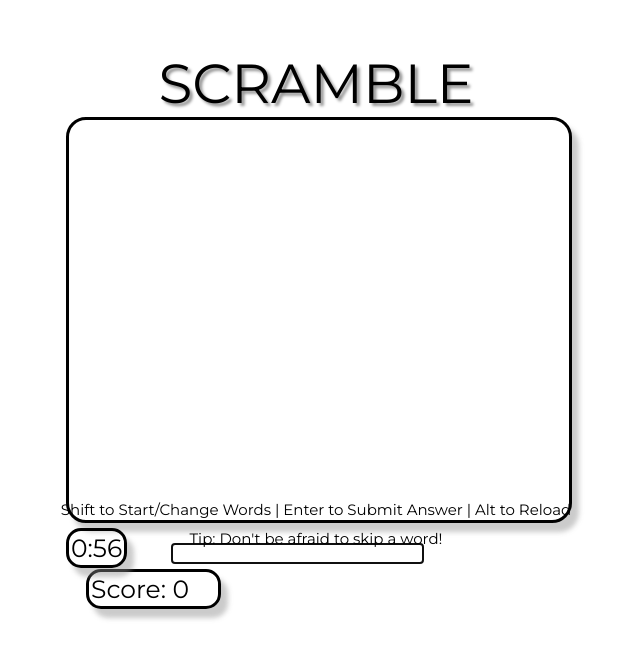
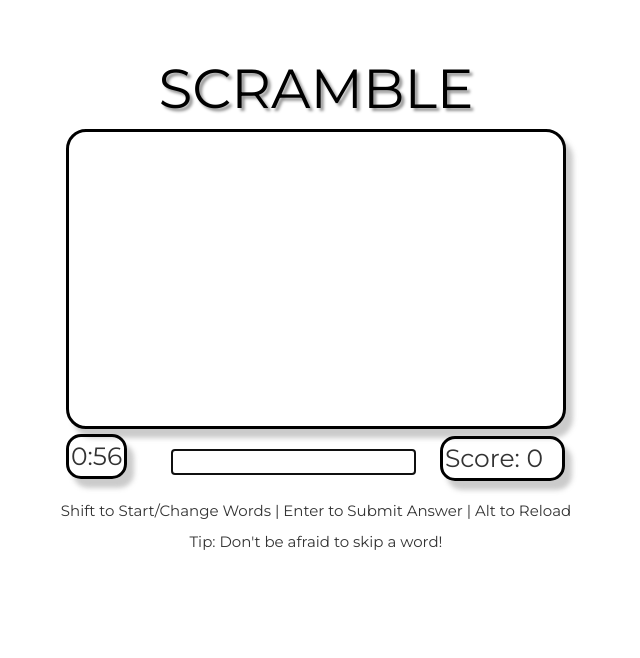
Before and after one commit to corbout/projectOne_Scramble, a plain HTML site: page index.html in a window 1280 px wide. Shown: the whole page, without its empty margins (324-964 px from the left). Drawn offline with nearby package versions, Linux system fonts and the light colour scheme.

Commit message:
fixed previous commit

```diff
--- a/index.html
+++ b/index.html
@@ -5,6 +5,7 @@
       <title>SCRAMBLE</title>
       <link rel="stylesheet" href="css/style.css">
       <script src="https://code.jquery.com/jquery-3.0.0.min.js"    integrity="sha256-JmvOoLtYsmqlsWxa7mDSLMwa6dZ9rrIdtrrVYRnDRH0=" crossorigin="anonymous"></script>
+      <link rel="stylesheet" href="https://maxcdn.bootstrapcdn.com/bootstrap/3.3.6/css/bootstrap.min.css" integrity="sha384-1q8mTJOASx8j1Au+a5WDVnPi2lkFfwwEAa8hDDdjZlpLegxhjVME1fgjWPGmkzs7" crossorigin="anonymous">
       <link href='https://fonts.googleapis.com/css?family=Montserrat' rel='stylesheet' type='text/css'>
   </head>
 
```
